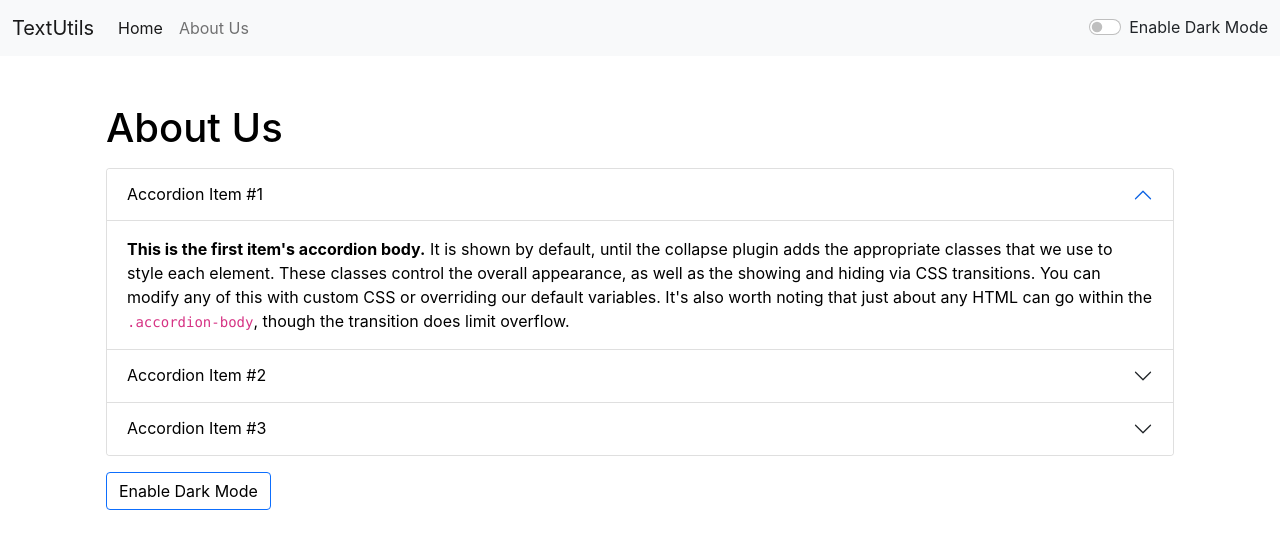
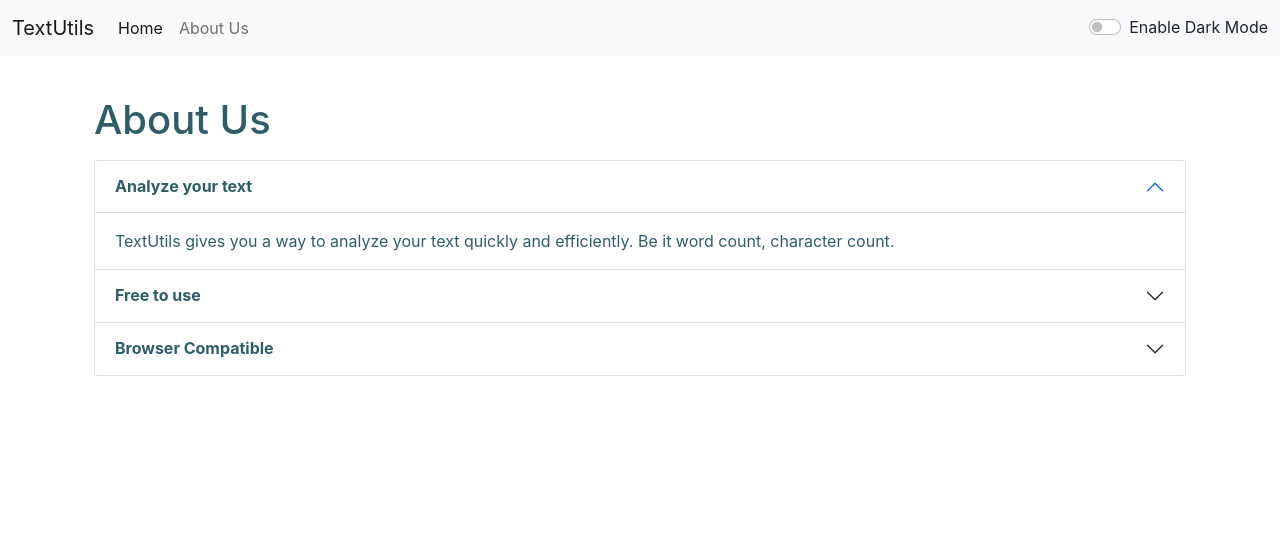
Before and after one commit to naimahassan43/textutils-app, a React (Create React App) app: page /about in a window 1280 px wide. Shown: the top 548 px of the page. Built offline with nearby package versions, Linux system fonts and the light colour scheme.

Commit message:
Fixed prob about accordion

```diff
--- a/src/App.js
+++ b/src/App.js
@@ -44,7 +44,7 @@
         <Alert alert={alert} />
         <div className="container my-3">
           <Routes>
-            <Route path="/about" element={<About />} />
+            <Route path="/about" element={<About mode={mode} />} />
 
             <Route
               path="/"
--- a/src/components/About.js
+++ b/src/components/About.js
@@ -1,31 +1,19 @@
-import React, { useState } from "react";
+import React from "react";
 
-export default function About() {
-  const [myStyle, setMyStyle] = useState({
-    color: "black",
-    backgroundColor: "white",
-  });
-  const [btnText, setBtnText] = useState("Enable Dark Mode");
-  const toggleStyle = () => {
-    if (myStyle.color === "black") {
-      setMyStyle({
-        color: "white",
-        backgroundColor: "black",
-        border: "1px solid white",
-      });
-      setBtnText("Enable Light Mode");
-    } else {
-      setMyStyle({
-        color: "black",
-        backgroundColor: "white",
-      });
-      setBtnText("Enable Dark Mode");
-    }
+export default function About(props) {
+  let myStyle = {
+    color: props.mode === "dark" ? "white" : "#2d5e68",
+    backgroundColor: props.mode === "dark" ? "rgb(113 151 159)" : "white",
   };
+
   return (
-    <div className="container py-3" style={myStyle}>
-      <div className="container" style={myStyle}>
-        <h1 className="my-3">About Us</h1>
+    <div className="container py-2">
+      <h1
+        className="my-3"
+        style={{ color: props.mode === "dark" ? "white" : "#2d5e68" }}
+      >
+        About Us
+      </h1>
       <div className="accordion" id="accordionExample">
         <div className="accordion-item">
           <h2 className="accordion-header" id="headingOne">
@@ -38,7 +26,7 @@
               aria-controls="collapseOne"
               style={myStyle}
             >
-                Accordion Item #1
+              <strong>Analyze your text</strong>
             </button>
           </h2>
           <div
@@ -48,15 +36,8 @@
             data-bs-parent="#accordionExample"
           >
             <div className="accordion-body" style={myStyle}>
-                <strong>This is the first item's accordion body.</strong> It is
-                shown by default, until the collapse plugin adds the appropriate
-                classes that we use to style each element. These classes control
-                the overall appearance, as well as the showing and hiding via
-                CSS transitions. You can modify any of this with custom CSS or
-                overriding our default variables. It's also worth noting that
-                just about any HTML can go within the{" "}
-                <code>.accordion-body</code>, though the transition does limit
-                overflow.
+              TextUtils gives you a way to analyze your text quickly and
+              efficiently. Be it word count, character count.
             </div>
           </div>
         </div>
@@ -71,7 +52,7 @@
               aria-controls="collapseTwo"
               style={myStyle}
             >
-                Accordion Item #2
+              <strong>Free to use</strong>
             </button>
           </h2>
           <div
@@ -81,15 +62,10 @@
             data-bs-parent="#accordionExample"
           >
             <div className="accordion-body" style={myStyle}>
-                <strong>This is the second item's accordion body.</strong> It is
-                hidden by default, until the collapse plugin adds the
-                appropriate classes that we use to style each element. These
-                classes control the overall appearance, as well as the showing
-                and hiding via CSS transitions. You can modify any of this with
-                custom CSS or overriding our default variables. It's also worth
-                noting that just about any HTML can go within the{" "}
-                <code>.accordion-body</code>, though the transition does limit
-                overflow.
+              TextUtils is a free character counter tool that provides instant
+              character count & word count statistics for a given text.
+              TextUtils reports the number of characters and words. Thus it is
+              suitable for writing text with word/character limit.
             </div>
           </div>
         </div>
@@ -104,7 +80,7 @@
               aria-controls="collapseThree"
               style={myStyle}
             >
-                Accordion Item #3
+              <strong>Browser Compatible</strong>
             </button>
           </h2>
           <div
@@ -114,30 +90,14 @@
             data-bs-parent="#accordionExample"
           >
             <div className="accordion-body" style={myStyle}>
-                <strong>This is the third item's accordion body.</strong> It is
-                hidden by default, until the collapse plugin adds the
-                appropriate classes that we use to style each element. These
-                classes control the overall appearance, as well as the showing
-                and hiding via CSS transitions. You can modify any of this with
-                custom CSS or overriding our default variables. It's also worth
-                noting that just about any HTML can go within the{" "}
-                <code>.accordion-body</code>, though the transition does limit
-                overflow.
+              This word count software works in any web browsers such as chrome,
+              firefox, safari. internet explorer, Opera. It suits to count
+              characters in facebook, blog, books, excel document, pdf document
+              etc.
             </div>
           </div>
         </div>
       </div>
     </div>
-      <div className="container my-3">
-        <button
-          onClick={toggleStyle}
-          type="button"
-          className="btn btn-primary"
-          style={myStyle}
-        >
-          {btnText}
-        </button>
-      </div>
-    </div>
   );
 }
```
Lines whose indentation alone changed are shown as unchanged.
